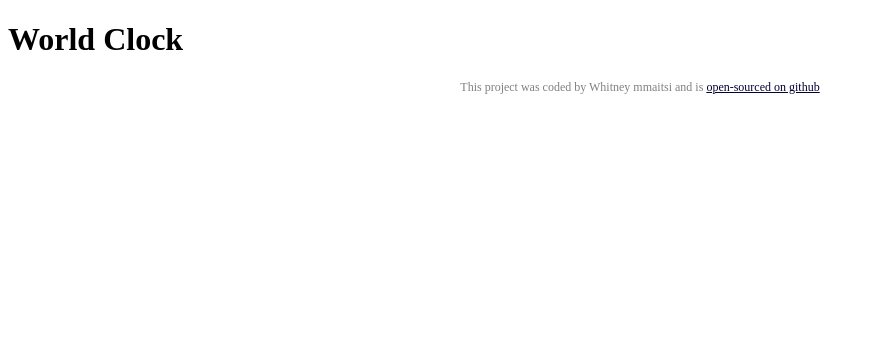
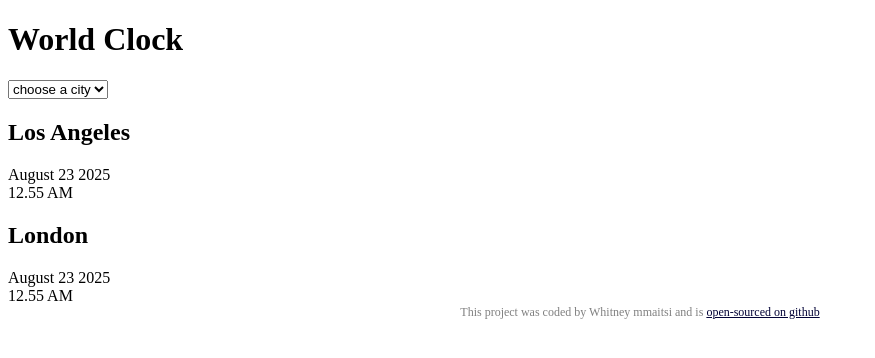
Before and after one commit to whitney387/world-clock, a plain HTML site: page index.html in a window 1280 px wide. Shown: the whole page, without its empty margins (0-875 px from the left). Drawn offline with Linux system fonts and the light colour scheme.

Commit message:
Update index.html

```diff
--- a/index.html
+++ b/index.html
@@ -7,7 +7,26 @@
     <title>world clock</title>
   </head>
   <body>
-    <h1>World Clock</h1>
+    <div class="container">
+      <h1>World Clock</h1>
+      <select name="country" id="country">
+        <option value="">choose a city</option>
+        <option value="London">London</option>
+        <option value="paris">Paris</option>
+        <option value="sydney">Sydney</option>
+        <option value="tokyo">Tokyo</option>
+      </select>
+      <div class="city">
+        <h2>Los Angeles</h2>
+        <div class="date">August 23 2025</div>
+        <div class="time">12.55 AM</div>
+      </div>
+      <div class="city">
+        <h2>London</h2>
+        <div class="date">August 23 2025</div>
+        <div class="time">12.55 AM</div>
+      </div>
+    </div>
     <footer>
       This project was coded by Whitney mmaitsi and is
       <a href="https://github.com/whitney387/world-clock" target="_blank"
```
